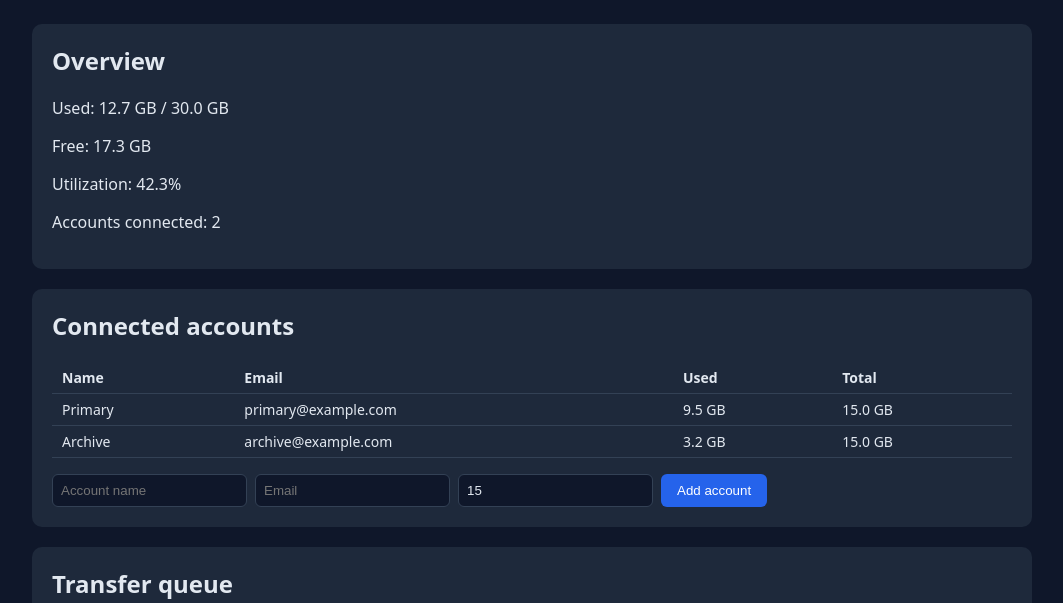
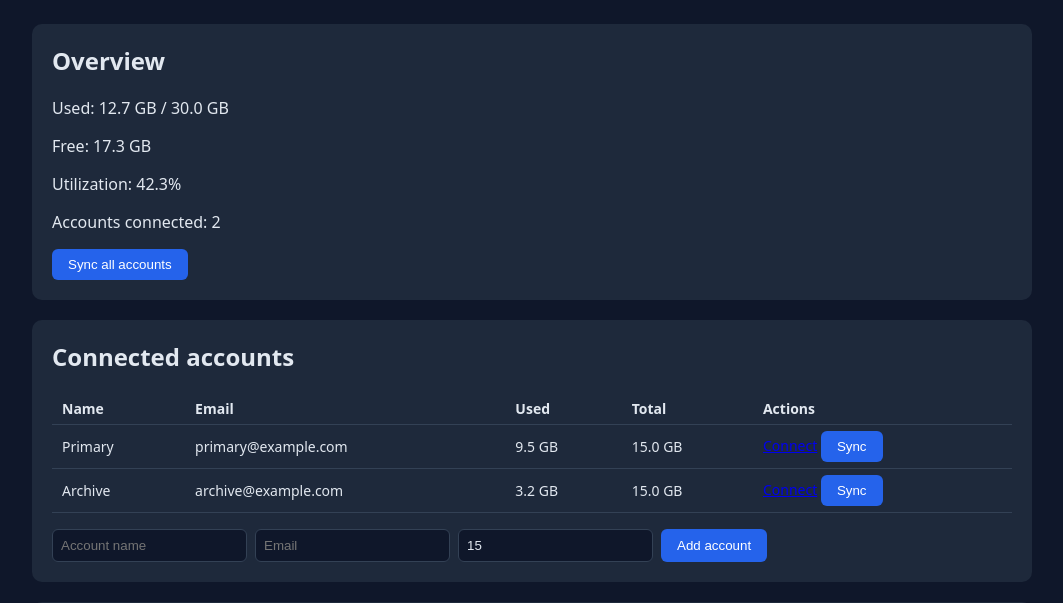
Before and after one commit to pangerlkr/Drive-Fusion, a FastAPI app: page / in a window 1280 px wide. Shown: the part 60-663 px from the top of the page, without its empty margins (108-1171 px from the left). Run offline with FastAPI, Linux system fonts and the light colour scheme.

Commit message:
Add sync button and actions to account table

```diff
--- a/templates/dashboard.html
+++ b/templates/dashboard.html
@@ -17,14 +17,28 @@
       <p>Free: {{ summary.free_gb }} GB</p>
       <p>Utilization: {{ summary.utilization_pct }}%</p>
       <p>Accounts connected: {{ summary.account_count }}</p>
+      <form method="post" action="/ui/sync">
+        <button type="submit">Sync all accounts</button>
+      </form>
     </section>
 
     <section class="card">
       <h2>Connected accounts</h2>
       <table>
-        <tr><th>Name</th><th>Email</th><th>Used</th><th>Total</th></tr>
+        <tr><th>Name</th><th>Email</th><th>Used</th><th>Total</th><th>Actions</th></tr>
         {% for a in accounts %}
-        <tr><td>{{ a.name }}</td><td>{{ a.email }}</td><td>{{ a.used_gb }} GB</td><td>{{ a.total_gb }} GB</td></tr>
+        <tr>
+          <td>{{ a.name }}</td>
+          <td>{{ a.email }}</td>
+          <td>{{ a.used_gb }} GB</td>
+          <td>{{ a.total_gb }} GB</td>
+          <td>
+            <a href="/auth/login?user_id={{ a.id }}">Connect</a>
+            <form method="post" action="/ui/accounts/{{ a.id }}/sync" style="display:inline">
+              <button type="submit">Sync</button>
+            </form>
+          </td>
+        </tr>
         {% endfor %}
       </table>
       <form method="post" action="/ui/accounts">
```
